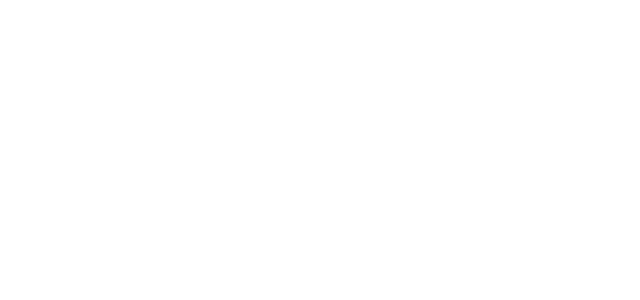
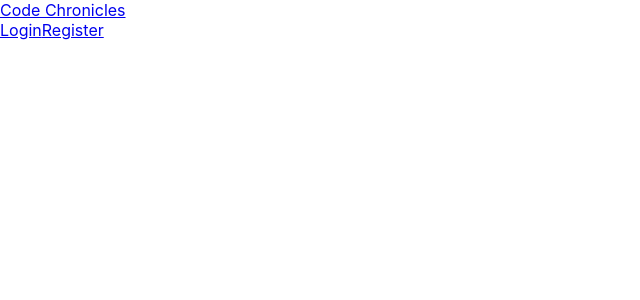
Before and after one commit to jahend412/blog-client, a React (Create React App) app in the folder code-chronicles/: page / in a window 1280 px wide. Shown: the top 300 px of the page, without its empty margins (0-640 px from the left). Built offline with nearby package versions, Linux system fonts and the light colour scheme.

Commit message:
Create Navbar.jsx

```diff
--- a/code-chronicles/src/App.js
+++ b/code-chronicles/src/App.js
@@ -1,11 +1,11 @@
-
+import React from 'react';
+import Navbar from './components/NavBar';
 import './App.css';
 
-function App() {
+export default function App() {
   return (
-    <div>
-    </div>
+    <main>
+      <Navbar />
+    </main>
   );
-}
-
-export default App;
+};
--- /dev/null
+++ b/code-chronicles/src/components/NavBar.jsx
@@ -0,0 +1,20 @@
+// Navbar.js
+
+import React from 'react';
+
+const Navbar = () => {
+    return (
+        <header>
+            <nav>
+                <a className='logo' href="/">Code Chronicles</a>
+                <div id="nav-1">
+                    <a className='login' href="/login">Login</a>
+                    <a className='register' href="/register">Register</a>
+                </div>
+            </nav>
+        </header>
+
+    );
+};
+
+export default Navbar;
```
